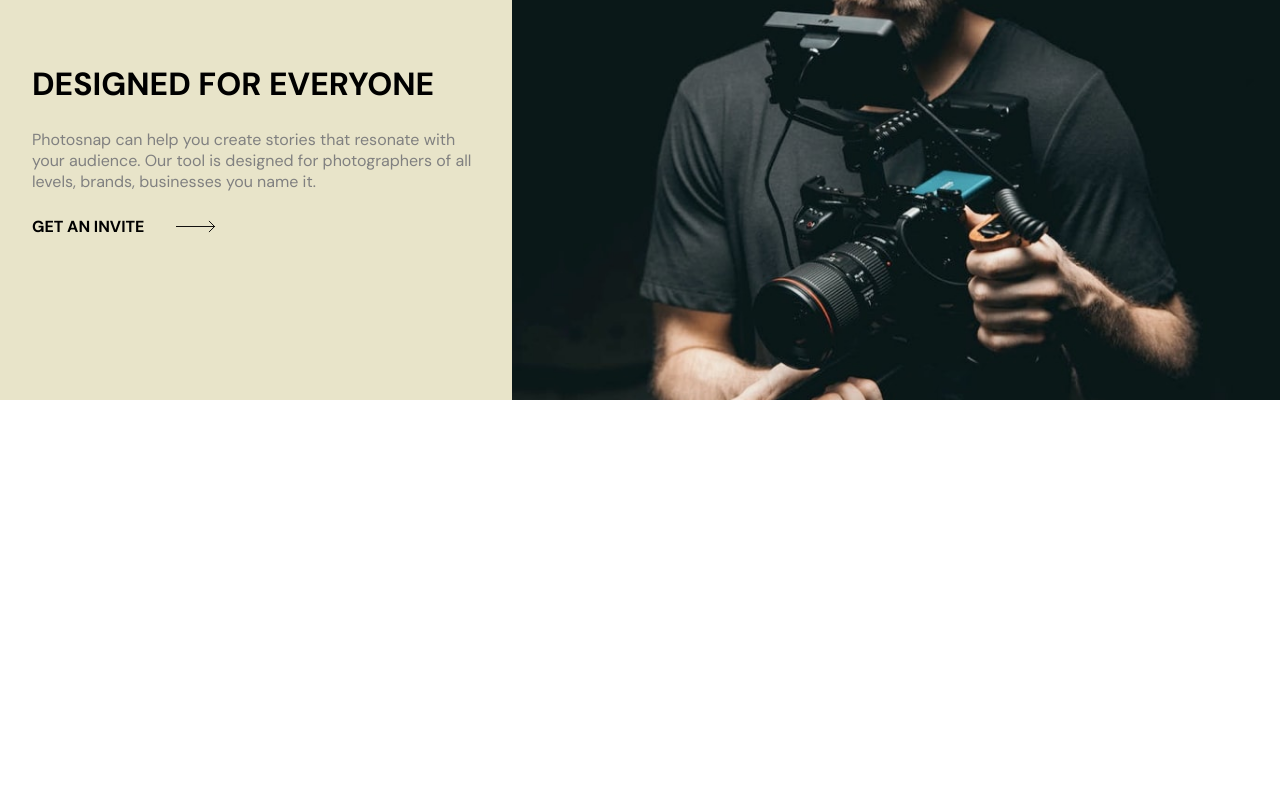
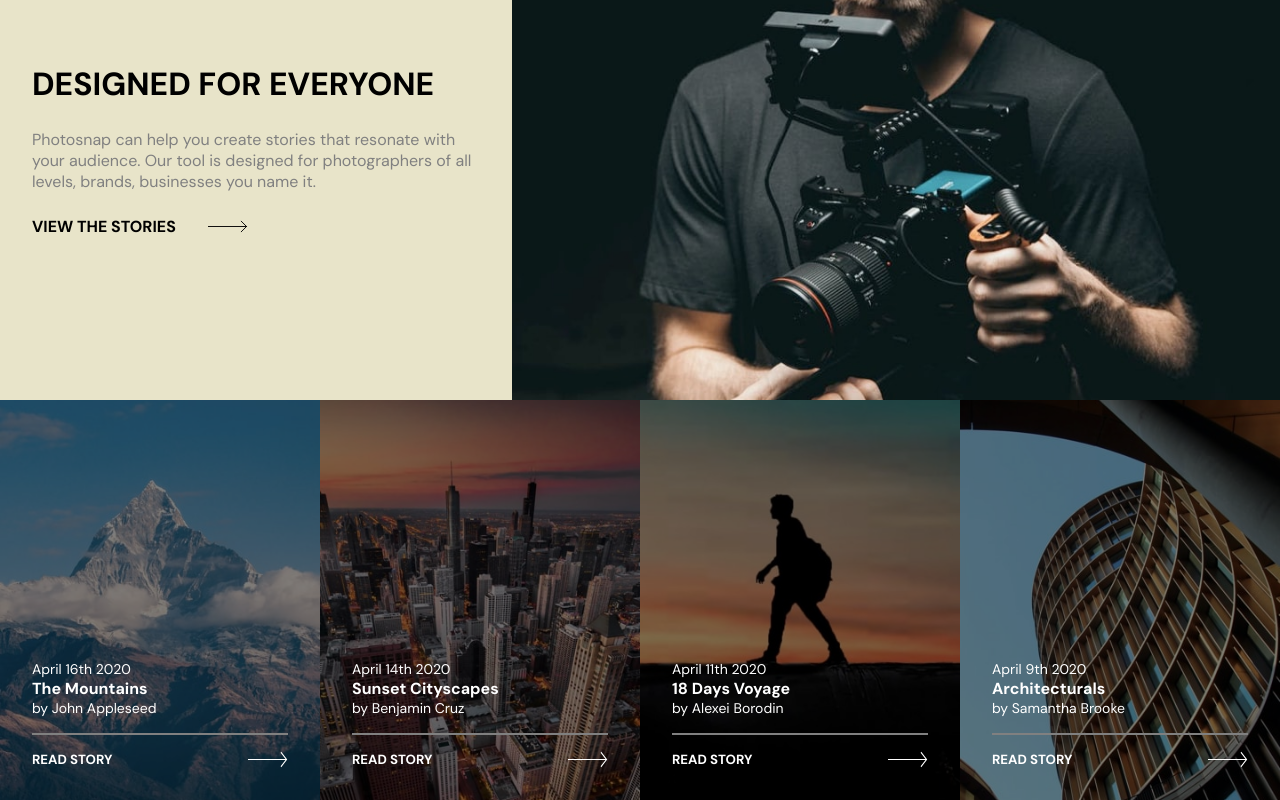
Before and after one commit to CharlesChristianPilapil/Photosnap, a React (Vite) app: page / in a window 1280 px wide. Shown: the part 1170-1970 px from the top of the page. Before the commit the page ends 1570 px from the top, so only its background shows below. Built offline with nearby package versions, Linux system fonts and the light colour scheme.

Commit message:
updated-homefeatures

```diff
--- a/src/App.css
+++ b/src/App.css
@@ -17,6 +17,7 @@ body {
   margin: 0;
   padding: 0;
   box-sizing: border-box;
+  text-decoration: none;
   font-family: var(--dmSans);
 }
 
--- /dev/null
+++ b/src/components/pages/home/HomeFeatures.jsx
@@ -0,0 +1,126 @@
+import React from 'react'
+import { opacityVariant } from '../../../motion'
+import { motion } from 'framer-motion';
+import arrow from '../../../assets/shared/desktop/arrow.svg';
+
+const HomeFeatures = () => {
+  return (
+    <div className='homefeature-container'>
+        <div className='homefeature-wrapper'>
+            <motion.div className="homefeature-box"
+                variants={opacityVariant('down', '10%', 'tween', 0, .5)}
+                initial='hidden'
+                whileInView='show'
+                whileHover={{ y: '-5%' ,
+                transition: {
+                    delay: 0,
+                    duration: 0,
+                    type: 'spring',
+                }
+            }}
+            >
+                <div className='feature-box-wrapper'>
+                    <div>
+                        <p> April 16th 2020 </p>
+                        <h4> The Mountains </h4>
+                        <p> by John Appleseed </p>
+                    </div>
+                    <div className="line"></div>
+
+                    <div className="homefeature-arrow">
+                        <h5> READ STORY </h5>
+                        <img src={arrow} alt="" />
+                    </div>
+                </div>
+
+            </motion.div>
+
+            <motion.div className="homefeature-box sunset"
+                variants={opacityVariant('down', '10%', 'tween', 0.25, .5)}
+                initial='hidden'
+                whileInView='show'
+                whileHover={{ y: '-5%' ,
+                transition: {
+                    delay: 0,
+                    duration: 0,
+                    type: 'spring',
+                }
+            }}
+            >
+                <div className='feature-box-wrapper'>
+                    <div>
+                        <p> April 14th 2020 </p>
+                        <h4> Sunset Cityscapes </h4>
+                        <p> by Benjamin Cruz </p>
+                    </div>
+                    <div className="line"></div>
+
+                    <div className="homefeature-arrow">
+                        <h5> READ STORY </h5>
+                        <img src={arrow} alt="" />
+                    </div>
+                </div>
+            </motion.div>
+
+            <motion.div className="homefeature-box voyage"
+                variants={opacityVariant('down', '10%', 'tween', 0.5, .5)}
+                initial='hidden'
+                whileInView='show'
+                whileHover={{ y: '-5%' ,
+                transition: {
+                    delay: 0,
+                    duration: 0,
+                    type: 'spring',
+                }
+            }}
+            >
+                <div className='feature-box-wrapper'>
+                    <div>
+                        <p> April 11th 2020 </p>
+                        <h4> 18 Days Voyage </h4>
+                        <p> by Alexei Borodin </p>
+                    </div>
+                    <div className="line"></div>
+
+                    <div className="homefeature-arrow">
+                        <h5> READ STORY </h5>
+                        <img src={arrow} alt="" />
+                    </div>
+                </div>
+            </motion.div>
+
+            <motion.div className="homefeature-box architecturals"
+                variants={opacityVariant('down', '10%', 'tween', 0.75, .5)}
+                initial='hidden'
+                whileInView='show'
+                whileHover={{ y: '-5%' ,
+                transition: {
+                    delay: 0,
+                    duration: 0,
+                    type: 'spring',
+                }
+            }}
+            >
+                <div className='feature-box-wrapper'
+
+                >
+                    <div>
+                        <p> April 9th 2020 </p>
+                        <h4> Architecturals </h4>
+                        <p> by Samantha Brooke </p>
+                    </div>
+                    <div className="line"></div>
+
+                    <div className="homefeature-arrow">
+                        <h5> READ STORY </h5>
+                        <img src={arrow} alt="" />
+                    </div>
+                </div>
+            </motion.div>
+
+        </div>
+    </div>
+  )
+}
+
+export default HomeFeatures
--- a/src/components/pages/home/HomeGrid.jsx
+++ b/src/components/pages/home/HomeGrid.jsx
@@ -5,12 +5,13 @@ import { motion } from 'framer-motion';
 import arrow from '../../../assets/shared/desktop/arrow.svg';
 import homeimages from './homeimages';
 import { slideIn } from '../../../motion';
+import { Link, NavLink } from 'react-router-dom';
 
 const HomeGrid = () => {
   const arrowVariants = {
     default: { color: '#FFFFFF' },
     hover: { color: '#808080', x: '10px' },
-  };
+};
 
   const [selectedImage1, setSelectedImage1] = useState('');
   const [selectedImage2, setSelectedImage2] = useState('');
@@ -196,6 +197,7 @@ const HomeGrid = () => {
             Photosnap can help you create stories that resonate with your audience. Our tool is designed for photographers of all levels, brands, businesses you name it.
           </motion.p>
 
+          <NavLink to="/Stories">
           <motion.div
             variants={arrowVariants}
             className='arrow'
@@ -208,7 +210,7 @@ const HomeGrid = () => {
               whileInView="show"
               viewport={{ once: false }}
             >
-              GET AN INVITE
+              VIEW THE STORIES
             </motion.h4>
             <motion.img
               src={arrow}
@@ -219,6 +221,9 @@ const HomeGrid = () => {
               viewport={{ once: false }}
             />
           </motion.div>
+
+          </NavLink>
+
         </div>
       </div>
     </div>
--- a/src/components/pages/home/home.css
+++ b/src/components/pages/home/home.css
@@ -1,3 +1,5 @@
+/* home grid */
+
 .home-boxes {
     display: grid;
     overflow-x: hidden;
@@ -46,6 +48,10 @@
     cursor: pointer;
 }
 
+.home-boxes a {
+    width: fit-content;
+}
+
 .home-bg-black .arrow img {
     width: 40px;
     filter: invert(89%) sepia(61%) saturate(9%) hue-rotate(185deg) brightness(110%) contrast(102%);
@@ -53,6 +59,93 @@
 
 .home-bg-white .arrow img {
     width: 40px;
+}
+
+
+/* 4 images  */
+
+.homefeature-container {
+    background-color: rgb(0, 0, 0);
+}
+
+.homefeature-container * {
+    color: white;
+}
+
+.homefeature-wrapper {
+    display: grid;
+}
+
+.homefeature-wrapper .homefeature-box {
+    background-image: url(../../../assets/stories/desktop/mountains.jpg);
+    background-position: center;
+    background-repeat: no-repeat;
+    background-size: cover;
+    position: relative;
+    height: 400px;
+    display: grid;
+    align-items: flex-end;
+    transition: transform 0.3s ease; /* Use the standard transform property */
+}
+
+.homefeature-wrapper .homefeature-box:hover {
+    border-bottom: 5px solid white;
+}
+
+.homefeature-wrapper .sunset {
+    background-image: url(../../../assets/stories/desktop/cityscapes.jpg);
+}
+
+.homefeature-wrapper .voyage {
+    background-image: url(../../../assets/stories/desktop/18-days-voyage.jpg);
+}
+
+.homefeature-wrapper .architecturals {
+    background-image: url(../../../assets/stories/desktop/architecturals.jpg);
+}
+
+.homefeature-wrapper .homefeature-box .line {
+    height: 2px;
+    width: 100%;
+    background-color: gray;
+}
+
+.homefeature-wrapper .homefeature-box .feature-box-wrapper {
+    display: flex;
+    flex-direction: column;
+    justify-content: end;
+    padding: 2rem;
+    background-color: rgb(0, 0, 0, .5);
+    height: 100%;
+    width: 100%;
+    gap: 1rem;
+    cursor: pointer;
+}
+
+.homefeature-wrapper .homefeature-box p {
+    font-size: 14px;
+}
+
+.feature-box-wrapper .homefeature-arrow img {
+    width: 40px;
+    filter: invert(89%) sepia(61%) saturate(9%) hue-rotate(185deg) brightness(110%) contrast(102%);
+}
+
+.feature-box-wrapper .homefeature-arrow {
+    display: flex;
+    justify-content: space-between;
+}
+
+@media (min-width: 624px) {
+    .homefeature-wrapper {
+        grid-template-columns: repeat(2, 1fr);
+    }
+}
+
+@media (min-width: 924px) {
+    .homefeature-wrapper {
+        grid-template-columns: repeat(4, 1fr);
+    }
 }
 
 
--- a/src/components/pages/home/home.jsx
+++ b/src/components/pages/home/home.jsx
@@ -1,11 +1,14 @@
 import React from 'react'
 import HomeGrid from './HomeGrid'
+import HomeFeatures from './HomeFeatures'
+
 import './home.css'
 
 const Home = () => {
   return (
     <div id='home' className='container'>
        <HomeGrid />
+       <HomeFeatures />
     </div>
   )
 }
--- a/src/motion.js
+++ b/src/motion.js
@@ -37,3 +37,24 @@ export const slideIn = (direction, type, delay, duration) => ({
     },
   },
 });
+
+export const opacityVariant = ( direction, initPos, type, delay, duration  ) => {
+  return {
+    hidden: {
+      opacity: 0,
+      x: direction === "left" ? `-${initPos}` : direction === "right" ? `${initPos}` : 0,
+      y: direction === "up" ? `${initPos}` : direction === "down" ? `${initPos}` : 0,
+    },
+    show: {
+      opacity: 1,
+      x: 0,
+      y: 0,
+      transition: {
+        type,
+        delay,
+        duration,
+        when: "beforeChildren"
+      }
+    }
+  }
+}
```
